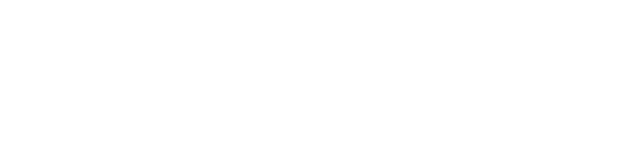
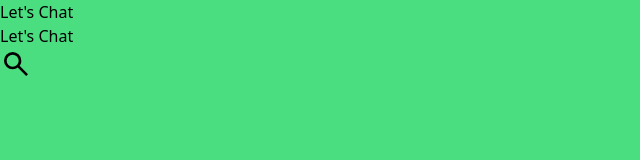
Before and after one commit to Jeya-rosini/whatsapp-ui-tailwindcss, a website: page index.html in a window 1280 px wide. Shown: the whole page, without its empty margins (0-640 px from the left). Drawn offline with nearby package versions, Linux system fonts and the light colour scheme; files that its build step writes are made by us from their sources.

Commit message:
add the changes

```diff
--- a/index.html
+++ b/index.html
@@ -9,7 +9,17 @@
     <script src="https://cdn.tailwindcss.com"></script>
     <link rel="stylesheet" href="./assets/CSS/output.css">
 </head>
-<body>
+<body class="bg-green-400">
+    <h1 class="">
+        Let's Chat
+    </h1>
+    <section class="">
+        <h4> Let's Chat</h4>
+        <div>
+            <svg xmlns="http://www.w3.org/2000/svg" width="32" height="32" viewBox="0 0 24 24"><path fill="currentColor" d="m19.6 21l-6.3-6.3q-.75.6-1.725.95T9.5 16q-2.725 0-4.612-1.888T3 9.5q0-2.725 1.888-4.612T9.5 3q2.725 0 4.612 1.888T16 9.5q0 1.1-.35 2.075T14.7 13.3l6.3 6.3l-1.4 1.4ZM9.5 14q1.875 0 3.188-1.313T14 9.5q0-1.875-1.313-3.188T9.5 5Q7.625 5 6.312 6.313T5 9.5q0 1.875 1.313 3.188T9.5 14Z"/></svg>
+
+        </div>
+    </section>
 
 </body>
 </html>
```
